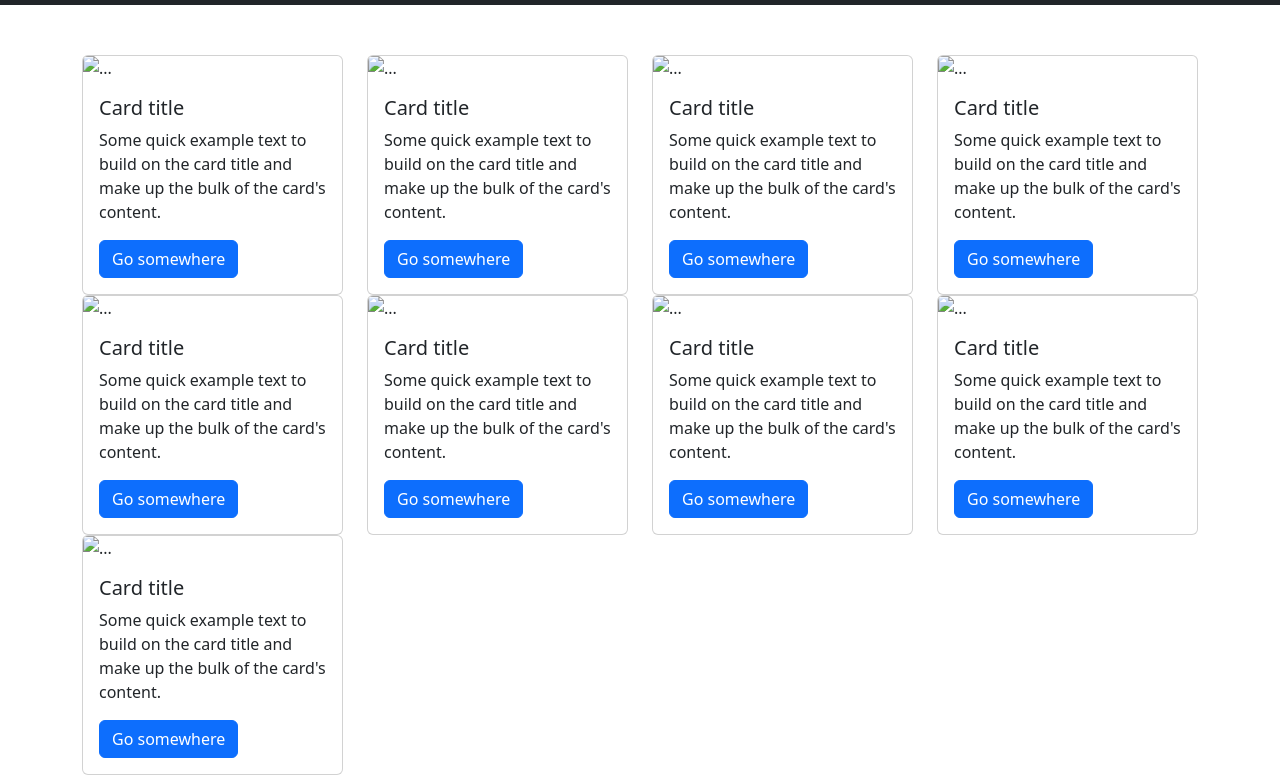
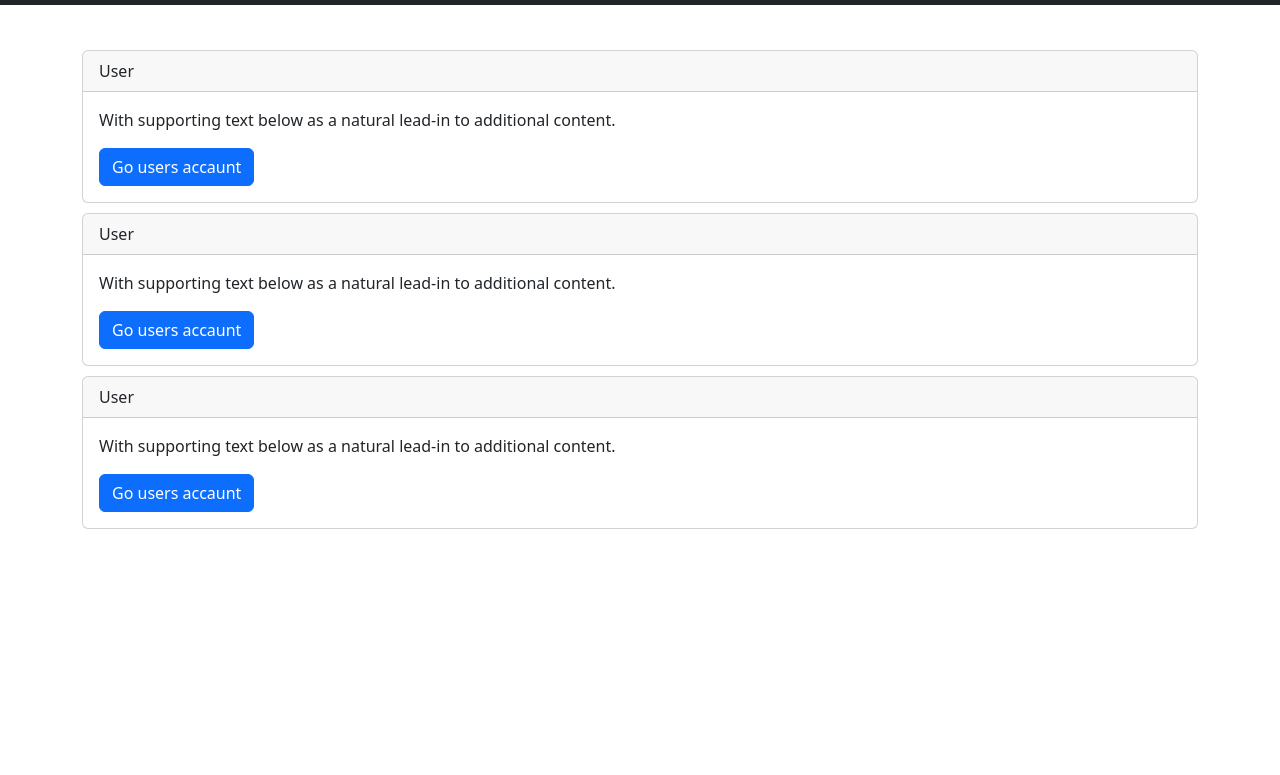
Before and after one commit to Zakrieva/project, a plain HTML site: page pages/users.html in a window 1280 px wide. Shown: the part 51-826 px from the top of the page. After the commit the page ends 800 px from the top, so only its background shows below. Drawn offline with nearby package versions, Linux system fonts and the light colour scheme; files that its build step writes are made by us from their sources; files whose address does not match are found by name.

Commit message:
add: users.html

```diff
--- a/pages/users.html
+++ b/pages/users.html
@@ -1,171 +1,77 @@
 <!DOCTYPE html>
 <html lang="en">
+
 <head>
   <meta charset="UTF-8" />
   <meta name="viewport" content="width=device-width, initial-scale=1.0" />
-    <link rel="stylesheet" href="style/bootstrap.min.css" />
-    <link rel="stylesheet" href="style/style.css" />
+  <link rel="stylesheet" href="../style/bootstrap.min.css" />
+  <link rel="stylesheet" href="../style/style.css" />
   <title>Document</title>
 </head>
+
 <body>
   <nav class="navbar navbar-expand-lg bg-dark" data-bs-theme="dark">
     <div class="container">
       <a class="navbar-brand" href="#">ExpoPost</a>
-        <button
-          class="navbar-toggler"
-          type="button"
-          data-bs-toggle="collapse"
-          data-bs-target="#navbarSupportedContent"
-          aria-controls="navbarSupportedContent"
-          aria-expanded="false"
-          aria-label="Toggle navigation">
+      <button class="navbar-toggler" type="button" data-bs-toggle="collapse" data-bs-target="#navbarSupportedContent"
+        aria-controls="navbarSupportedContent" aria-expanded="false" aria-label="Toggle navigation">
         <span class="navbar-toggler-icon"></span>
       </button>
       <div class="collapse navbar-collapse" id="navbarSupportedContent">
         <ul class="navbar-nav me-auto mb-2 mb-lg-0">
           <li class="nav-item">
-              <a class="nav-link active" aria-current="page" href="#">Posts</a>
+            <a class="nav-link active" aria-current="page" href="../index.html">Posts</a>
           </li>
           <li class="nav-item">
-              <a class="nav-link" href="#">Users</a>
+            <a class="nav-link" href="users.html">Users</a>
           </li>
         </ul>
         <form class="d-flex" role="search">
-            <input
-              class="form-control me-2"
-              type="search"
-              placeholder="Search"
-              aria-label="Search" />
+          <input class="form-control me-2" type="search" placeholder="Search" aria-label="Search" />
           <button class="btn btn-outline-success" type="submit">Search</button>
         </form>
       </div>
     </div>
   </nav>
-    <div class="container posts">
-      <div class="row">
-        <div class="col-md-3">
-          <div class="card" style="width: 18rem">
-            <img src="..." class="card-img-top" alt="..." />
+  <div class="container">
+    <div class="cards">
+      <div class="card">
+        <div class="card-header">
+          User
+        </div>
         <div class="card-body">
-              <h5 class="card-title">Card title</h5>
-              <p class="card-text">
-                Some quick example text to build on the card title and make up the bulk of the
-                card's content.
-              </p>
-              <a href="#" class="btn btn-primary">Go somewhere</a>
+
+          <p class="card-text">With supporting text below as a natural lead-in to additional content.</p>
+          <a href="#" class="btn btn-primary">Go users accaunt</a>
         </div>
       </div>
+      <div class="card">
+        <div class="card-header">
+          User
         </div>
-        <div class="col-md-3">
-          <div class="card" style="width: 18rem">
-            <img src="..." class="card-img-top" alt="..." />
         <div class="card-body">
-              <h5 class="card-title">Card title</h5>
-              <p class="card-text">
-                Some quick example text to build on the card title and make up the bulk of the
-                card's content.
-              </p>
-              <a href="#" class="btn btn-primary">Go somewhere</a>
+
+          <p class="card-text">With supporting text below as a natural lead-in to additional content.</p>
+          <a href="#" class="btn btn-primary">Go users accaunt</a>
         </div>
       </div>
+      <div class="card">
+        <div class="card-header">
+          User
         </div>
-        <div class="col-md-3">
-          <div class="card" style="width: 18rem">
-            <img src="..." class="card-img-top" alt="..." />
         <div class="card-body">
-              <h5 class="card-title">Card title</h5>
-              <p class="card-text">
-                Some quick example text to build on the card title and make up the bulk of the
-                card's content.
-              </p>
-              <a href="#" class="btn btn-primary">Go somewhere</a>
+
+          <p class="card-text">With supporting text below as a natural lead-in to additional content.</p>
+          <a href="#" class="btn btn-primary">Go users accaunt</a>
         </div>
       </div>
-        </div>
-        <div class="col-md-3">
-          <div class="card" style="width: 18rem">
-            <img src="..." class="card-img-top" alt="..." />
-            <div class="card-body">
-              <h5 class="card-title">Card title</h5>
-              <p class="card-text">
-                Some quick example text to build on the card title and make up the bulk of the
-                card's content.
-              </p>
-              <a href="#" class="btn btn-primary">Go somewhere</a>
+
     </div>
   </div>
-        </div>
-        <div class="col-md-3">
-          <div class="card" style="width: 18rem">
-            <img src="..." class="card-img-top" alt="..." />
-            <div class="card-body">
-              <h5 class="card-title">Card title</h5>
-              <p class="card-text">
-                Some quick example text to build on the card title and make up the bulk of the
-                card's content.
-              </p>
-              <a href="#" class="btn btn-primary">Go somewhere</a>
-            </div>
-          </div>
-        </div>
-        <div class="col-md-3">
-          <div class="card" style="width: 18rem">
-            <img src="..." class="card-img-top" alt="..." />
-            <div class="card-body">
-              <h5 class="card-title">Card title</h5>
-              <p class="card-text">
-                Some quick example text to build on the card title and make up the bulk of the
-                card's content.
-              </p>
-              <a href="#" class="btn btn-primary">Go somewhere</a>
-            </div>
-          </div>
-        </div>
-        <div class="col-md-3">
-          <div class="card" style="width: 18rem">
-            <img src="..." class="card-img-top" alt="..." />
-            <div class="card-body">
-              <h5 class="card-title">Card title</h5>
-              <p class="card-text">
-                Some quick example text to build on the card title and make up the bulk of the
-                card's content.
-              </p>
-              <a href="#" class="btn btn-primary">Go somewhere</a>
-            </div>
-          </div>
-        </div>
-        <div class="col-md-3">
-          <div class="card" style="width: 18rem">
-            <img src="..." class="card-img-top" alt="..." />
-            <div class="card-body">
-              <h5 class="card-title">Card title</h5>
-              <p class="card-text">
-                Some quick example text to build on the card title and make up the bulk of the
-                card's content.
-              </p>
-              <a href="#" class="btn btn-primary">Go somewhere</a>
-            </div>
-          </div>
-        </div>
-        <div class="col-md-3">
-          <div class="card" style="width: 18rem">
-            <img src="..." class="card-img-top" alt="..." />
-            <div class="card-body">
-              <h5 class="card-title">Card title</h5>
-              <p class="card-text">
-                Some quick example text to build on the card title and make up the bulk of the
-                card's content.
-              </p>
-              <a href="#" class="btn btn-primary">Go somewhere</a>
-            </div>
-          </div>
-        </div>
-      </div>
-    </div>
-    <script
-      src="js/bootstrap.bundle.min.js"
+  <script src="js/bootstrap.bundle.min.js"
     integrity="sha384-YvpcrYf0tY3lHB60NNkmXc5s9fDVZLESaAA55NDzOxhy9GkcIdslK1eN7N6jIeHz"
     crossorigin="anonymous"></script>
   <script src="js/script.js"></script>
 </body>
+
 </html>
--- a/style/style.css
+++ b/style/style.css
@@ -7,6 +7,15 @@ li {
     /* Убираем маркеры */
 }
 
+.text-success {
+    color: blue !important;
+}
+
+.cards {
+    margin-top: 45px;
+}
+
 .card {
+    margin-bottom: 10px;
     width: 100% !important;
 }
```
Lines whose indentation alone changed are shown as unchanged.
